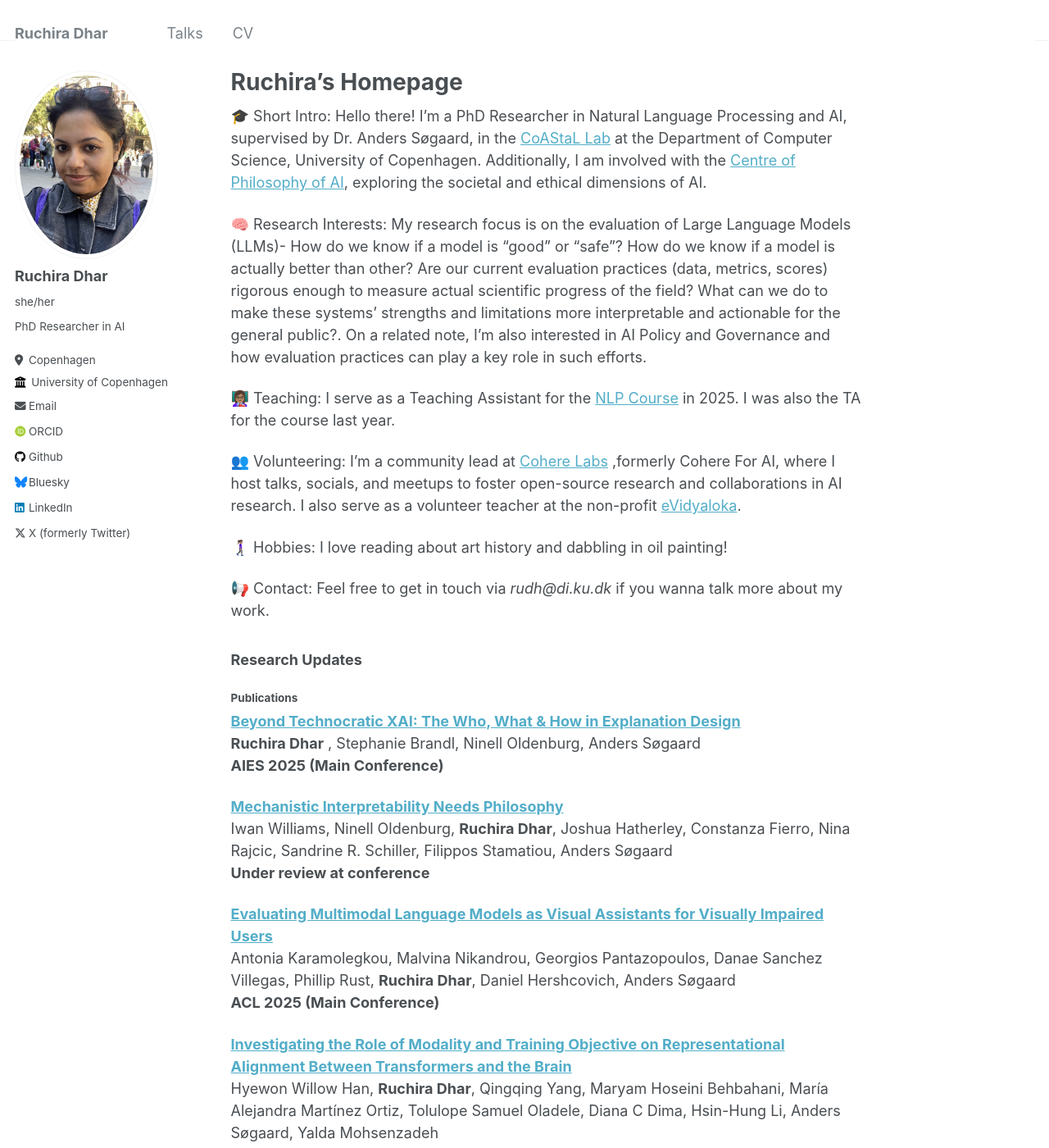
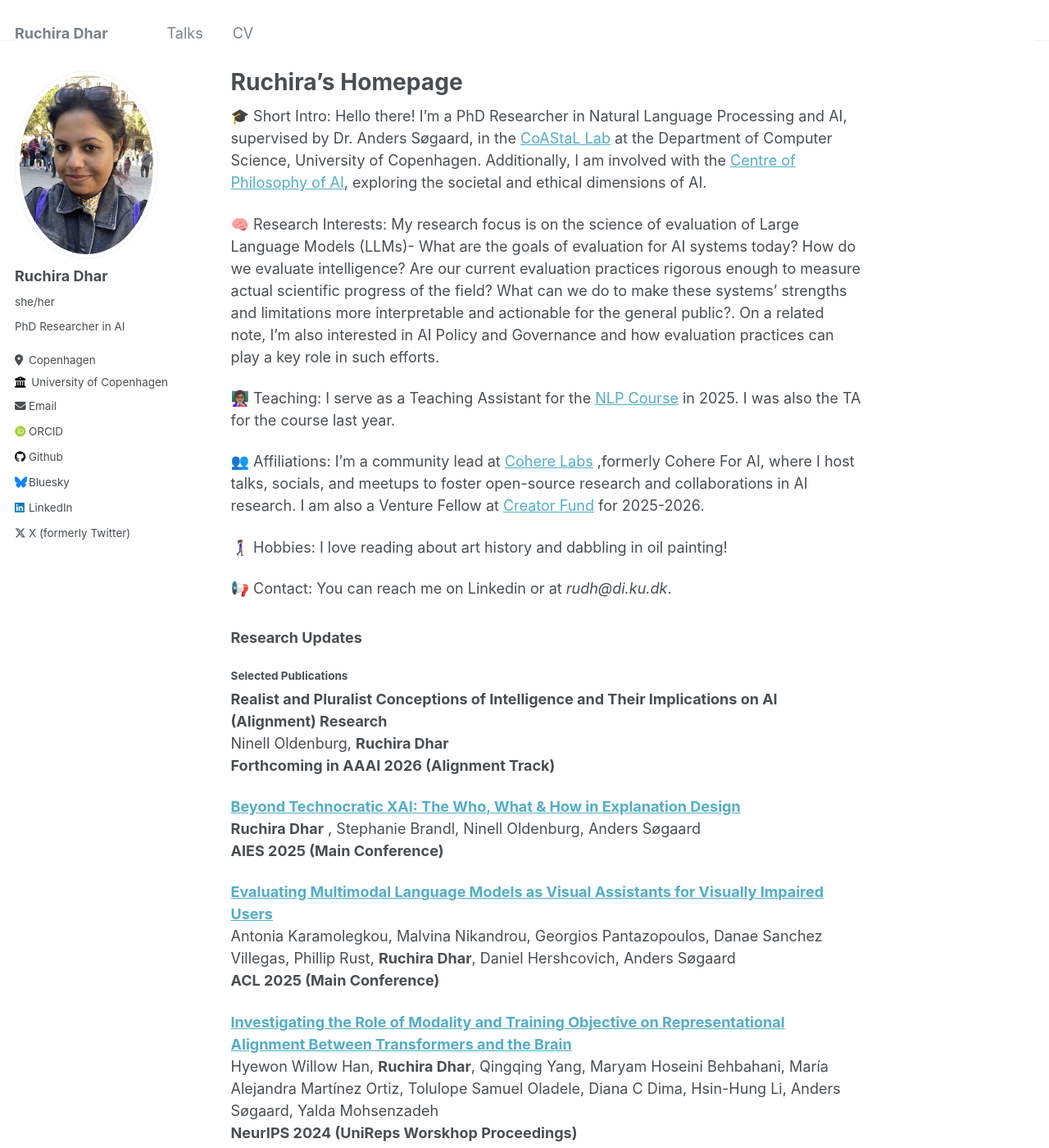
Before and after one commit to ruchiradhar/ruchiradhar.github.io, a Jekyll site: the page built from _pages/about.md, in a window 1280 px wide and 1400 px high. Shown: the whole window at 82% size. Built offline with Jekyll 4.4.1, drawn with Linux system fonts in a browser that asks for light colours; some web fonts are replaced; some of the changed text lies outside the part shown.

Commit message:
Web updates

```diff
--- a/_pages/about.md
+++ b/_pages/about.md
@@ -11,28 +11,28 @@ redirect_from:
 
 🎓 Short Intro: Hello there! I’m a PhD Researcher in Natural Language Processing and AI, supervised by Dr. Anders Søgaard, in the [CoAStaL Lab](https://coastalcph.github.io) at the Department of Computer Science, University of Copenhagen. Additionally, I am involved with the [Centre of Philosophy of AI](https://cpai.ku.dk/), exploring the societal and ethical dimensions of AI.
 
-🧠 Research Interests: My research focus is on the evaluation of Large Language Models (LLMs)- How do we know if a model is "good" or "safe"? How do we know if a model is actually better than other? Are our current evaluation practices (data, metrics, scores) rigorous enough to measure actual scientific progress of the field? What can we do to make these systems' strengths and limitations more interpretable and actionable for the general public?. On a related note, I'm also interested in AI Policy and Governance and how evaluation practices can play a key role in such efforts.
+🧠 Research Interests: My research focus is on the science of evaluation of Large Language Models (LLMs)-  What are the goals of evaluation for AI systems today? How do we evaluate intelligence? Are our current evaluation practices rigorous enough to measure actual scientific progress of the field? What can we do to make these systems' strengths and limitations more interpretable and actionable for the general public?. On a related note, I'm also interested in AI Policy and Governance and how evaluation practices can play a key role in such efforts.
 
 👩🏽‍🏫 Teaching: I serve as a Teaching Assistant for the [NLP Course](https://kurser.ku.dk/course/ndak18000u/2025-2026) in 2025. I was also the TA for the course last year.
 
-👥 Volunteering: I’m a community lead at [Cohere Labs](https://cohere.com/research) ,formerly Cohere For AI, where I host talks, socials, and meetups to foster open-source research and collaborations in AI research. I also serve as a volunteer teacher at the non-profit [eVidyaloka](https://www.evidyaloka.org/).
+👥 Affiliations: I’m a community lead at [Cohere Labs](https://cohere.com/research) ,formerly Cohere For AI, where I host talks, socials, and meetups to foster open-source research and collaborations in AI research. I am also a Venture Fellow at [Creator Fund](https://thecreatorfund.com/university-team/) for 2025-2026.
 
 🚶🏽‍♀️‍➡️ Hobbies: I love reading about art history and dabbling in oil painting!
 
-📢 Contact: Feel free to get in touch via *rudh@di.ku.dk* if you wanna talk more about my work.
+📢 Contact: You can reach me on Linkedin or at  *rudh@di.ku.dk*.
 
 
 ### Research Updates
 
-#### Publications
+#### Selected Publications
+
+**Realist and Pluralist Conceptions of Intelligence and Their Implications on AI (Alignment) Research** \
+Ninell Oldenburg, **Ruchira Dhar** \
+**Forthcoming in AAAI 2026 (Alignment Track)**
 
 **[Beyond Technocratic XAI: The Who, What & How in Explanation Design](https://arxiv.org/abs/2508.09231)** \
 **Ruchira Dhar** , Stephanie Brandl, Ninell Oldenburg, Anders Søgaard \
 **AIES 2025 (Main Conference)**
-
-**[Mechanistic Interpretability Needs Philosophy](https://arxiv.org/abs/2506.18852)** \
-Iwan Williams, Ninell Oldenburg, **Ruchira Dhar**, Joshua Hatherley, Constanza Fierro, Nina Rajcic, Sandrine R. Schiller, Filippos Stamatiou, Anders Søgaard \
-**Under review at conference**
 
 **[Evaluating Multimodal Language Models as Visual Assistants for Visually Impaired Users](https://aclanthology.org/2025.acl-long.1260/)** \
 Antonia Karamolegkou, Malvina Nikandrou, Georgios Pantazopoulos, Danae Sanchez Villegas, Phillip Rust, **Ruchira Dhar**, Daniel Hershcovich, Anders Søgaard \
@@ -48,8 +48,13 @@ Constanza Fierro, **Ruchira Dhar**, Filippos Stamatiou, Nicolas Garneau, Anders
 
 #### Presentations/Invited Talks
 
+**[Are We Testing the Right Things in Multi-Agent AI?](https://docs.google.com/presentation/d/1KIEEOPm9NBGmvGGng7yyONUNGWJDw2m42DNWNqcwdZM/edit?usp=sharing)** \
+**Ruchira Dhar** \
+**St John's College, Cambridge, UK (Hosted by [UKAI Forum](https://www.ukaiforum.com/events/speakerseries3) and [Meridian Cambridge](https://www.meridiancambridge.org/)), 2025**
+
+
 **[From Words to Worlds: Compositionality for Cognitive Architectures](https://openreview.net/forum?id=2eA9b52PAW)** \
-**Ruchira Dhar**, Ninell Oldenburg \
+**Ruchira Dhar**\
 **LLMs & Cognition Workshop @ ICML (International Conference on Machine Learning), 2024**
 
 **[The Completeness Problem: Beyond Human Metrics in Assessing Abilities of Cognitive Systems](https://acain2024.icas.events/symposium/)** \
```
